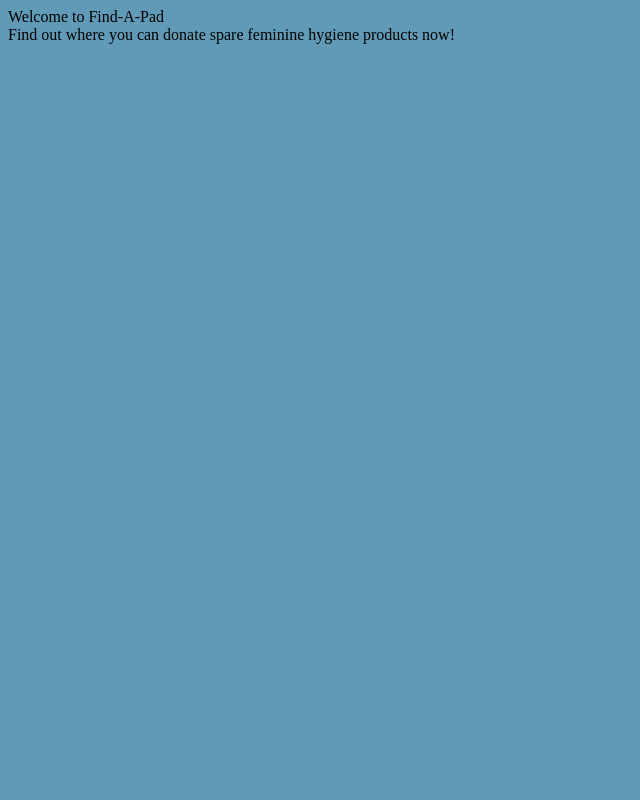
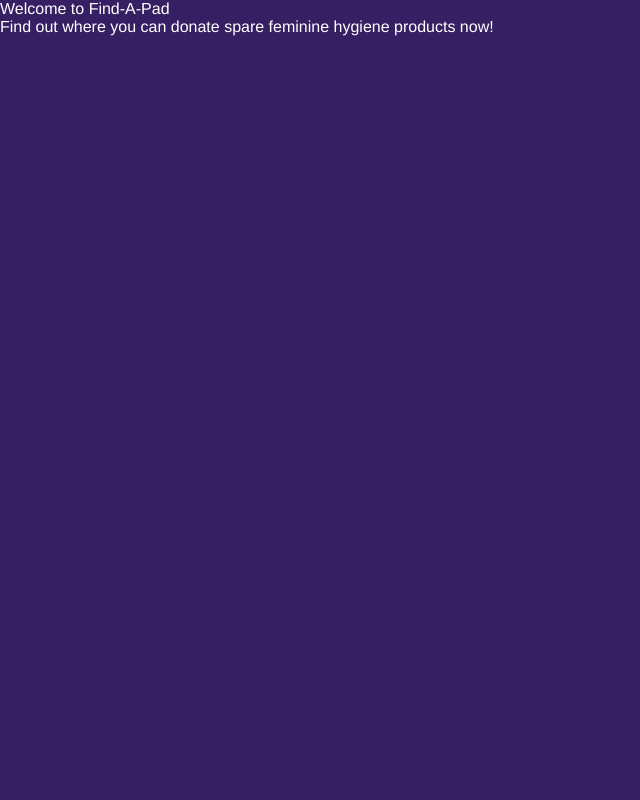
Before and after one commit to findapad/find_a_pad, a Django app: page /welcome/search/ in a window 1280 px wide. Shown: the whole page, without its empty margins (0-640 px from the left). Run offline with Django 3.2, Linux system fonts and the light colour scheme.

Commit message:
added some basic styling to search.html

```diff
--- a/find_a_pad_app/static/find_a_pad_app/styles.css
+++ b/find_a_pad_app/static/find_a_pad_app/styles.css
@@ -1,3 +1,8 @@
 body {
-    background-color: #609ab6;
+  font-family: 'Monserrat Alternates', 'Helvetica', sans-serif;
+  background-color: #362063;
+  color: #ffffff;
+  margin: 0;
+  padding: 0;
+  height: 100vh;
 }
--- a/find_a_pad_app/templates/base.html
+++ b/find_a_pad_app/templates/base.html
@@ -4,7 +4,6 @@
 
   {% block header %} HEADER STUFF HERE {% endblock %}
   <link href="https://fonts.googleapis.com/css?family=Montserrat+Alternates:300,400" rel="stylesheet">
-  <link href="/static/find_a_pad_app/styles.css" type="text/css" rel="stylesheet">
 
 </head>
 
```
